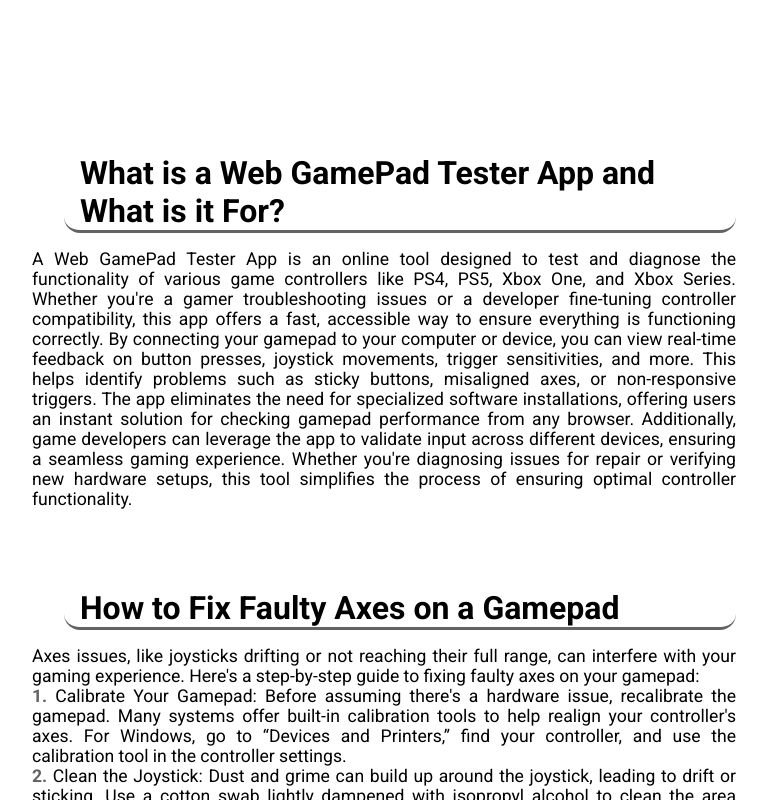
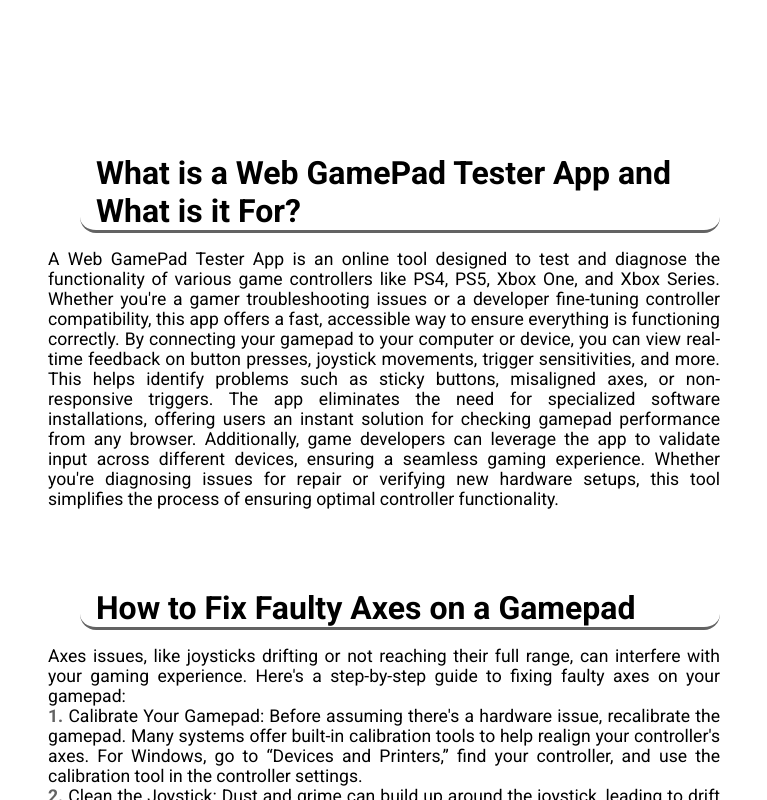
Before and after one commit to Vectari/gpad-tester, a React (Vite) app: page / in a window 1280 px wide. Shown: the part 660-1460 px from the top of the page, without its empty margins (256-1023 px from the left). Built offline with nearby package versions, Linux system fonts and the light colour scheme.

Commit message:
style: add more space

```diff
--- a/src/components/MainGamepad/MainGamepad.styles.jsx
+++ b/src/components/MainGamepad/MainGamepad.styles.jsx
@@ -72,6 +72,8 @@ export const StyledContener = styled.div`
   padding: 30px 30px;
   border: 3px solid ${Theme.secondary};
   border-radius: 1rem;
+  margin-left: 1rem;
+  margin-right: 1rem;
 
   &.scale08 {
     transform: scale(0.8);
--- a/src/components/MainPageInfo/MainPageInfo.jsx
+++ b/src/components/MainPageInfo/MainPageInfo.jsx
@@ -4,6 +4,7 @@ import { Theme } from "../../styles/Theme";
 const StyledMainPageInfo = styled.div`
   max-width: 55%;
   margin: 2rem 0 2rem 0;
+  padding: 0px 1rem;
 
   h1 {
     margin: 1rem 0 1rem 2rem;
```
